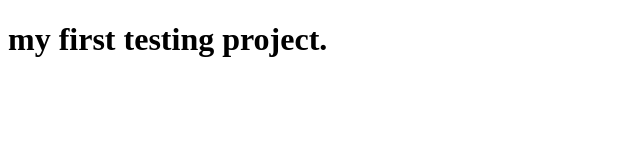
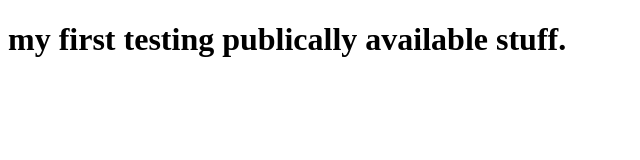
Before and after one commit to noonaliraza/myNewRepository, a plain HTML site: page index.html in a window 1280 px wide. Shown: the whole page, without its empty margins (0-640 px from the left). Drawn offline with Linux system fonts and the light colour scheme.

Commit message:
update index.html file

```diff
--- a/index.html
+++ b/index.html
@@ -6,6 +6,6 @@
     <title>Document</title>
 </head>
 <body>
-    <h1>my first testing project.</h1>
+    <h1>my first testing publically available stuff.</h1>
 </body>
 </html>
```
